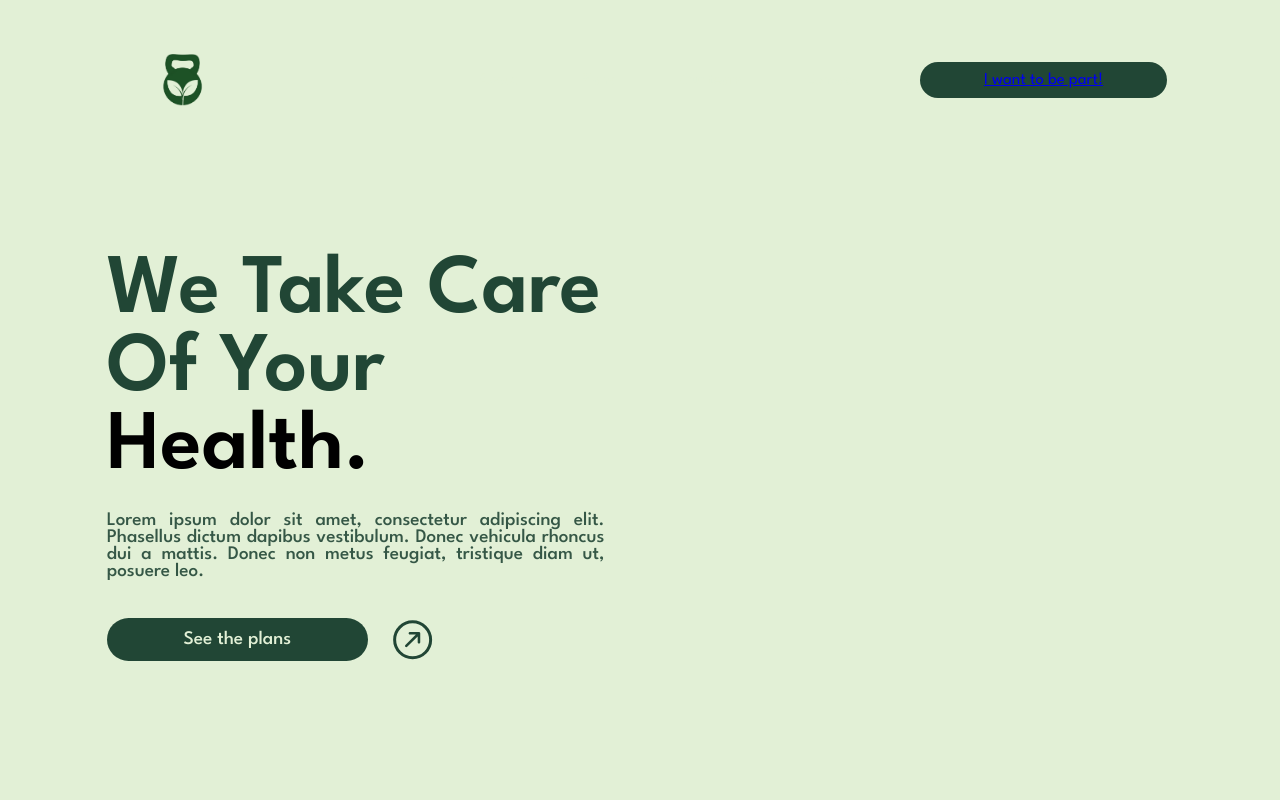
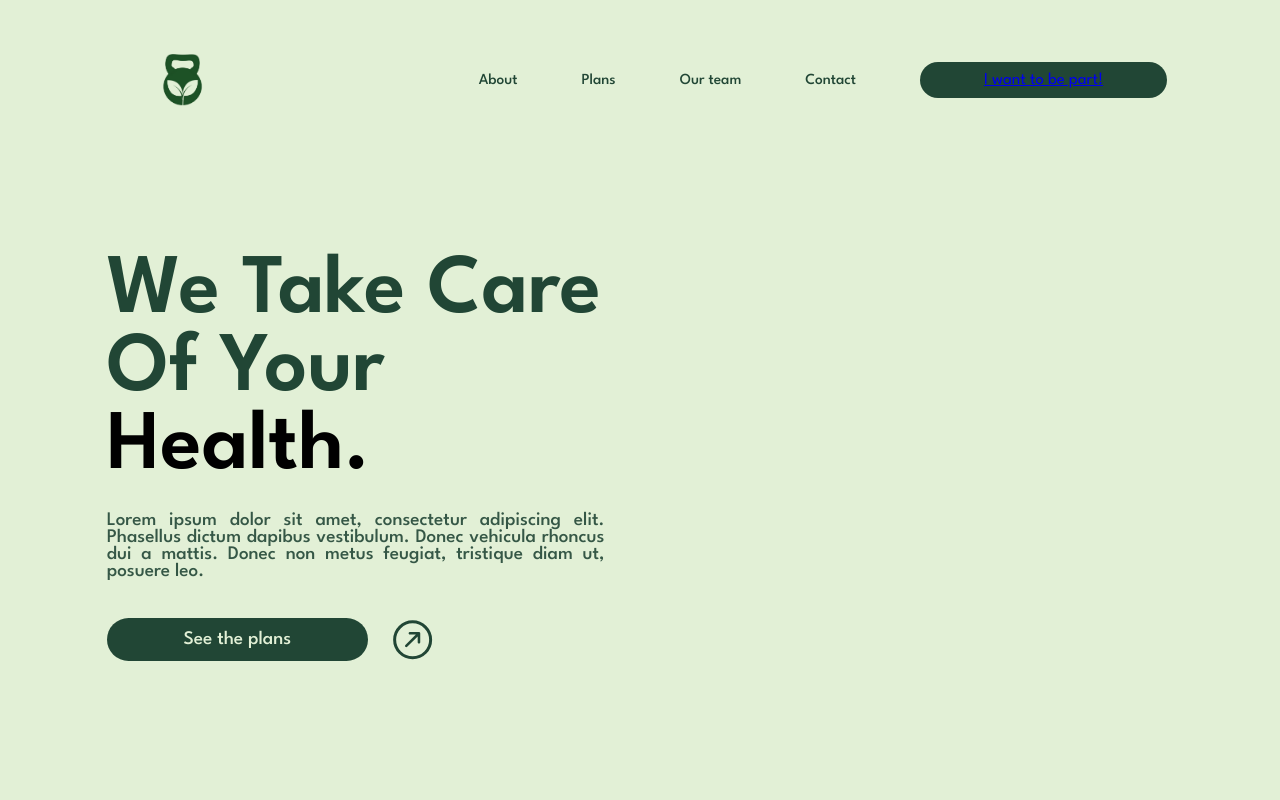
Before and after one commit to LucasAltino/TrainWell, a React (Create React App) app: page / in a window 1280 px wide. Shown: the top 800 px of the page. Built offline with nearby package versions, Linux system fonts and the light colour scheme; the HTML template or start-up script is replaced by a standard one; a web font is replaced by a local one.

Commit message:
Update Header.module.css

```diff
--- a/src/sections/modules/Header.module.css
+++ b/src/sections/modules/Header.module.css
@@ -31,7 +31,7 @@
 }
 
 .navoption a{
-    color: #E2F0D6;
+    color: #214635;
     text-decoration: none;
 }
 .navoptiont a{
```
